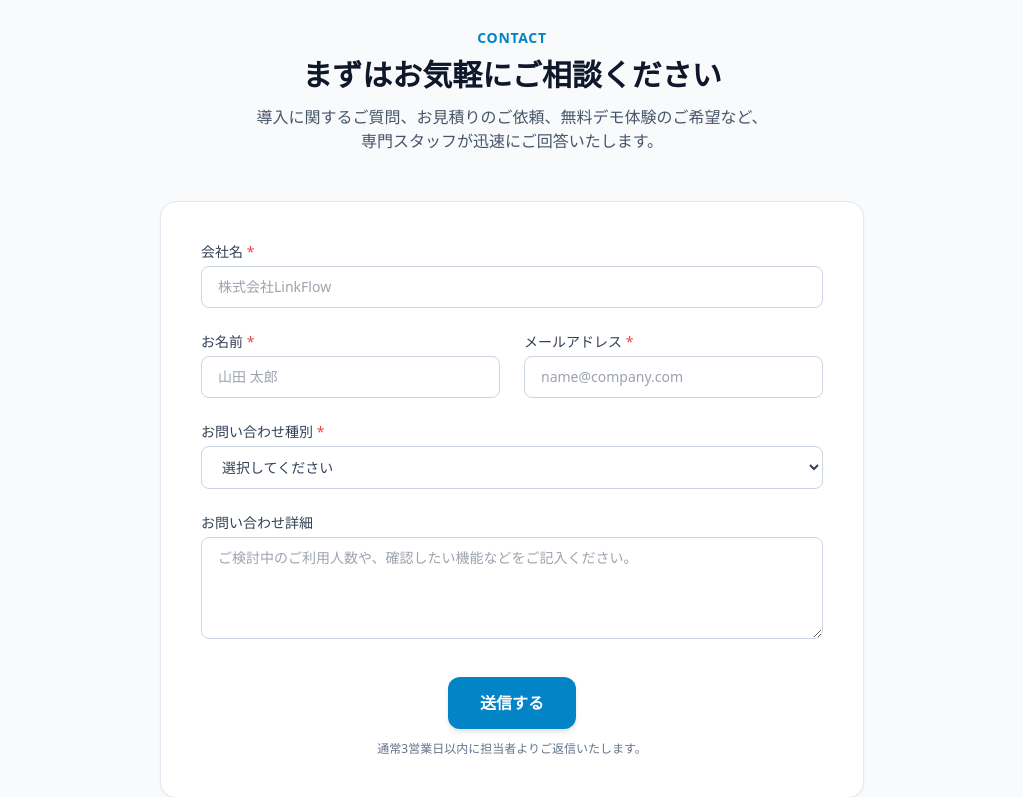
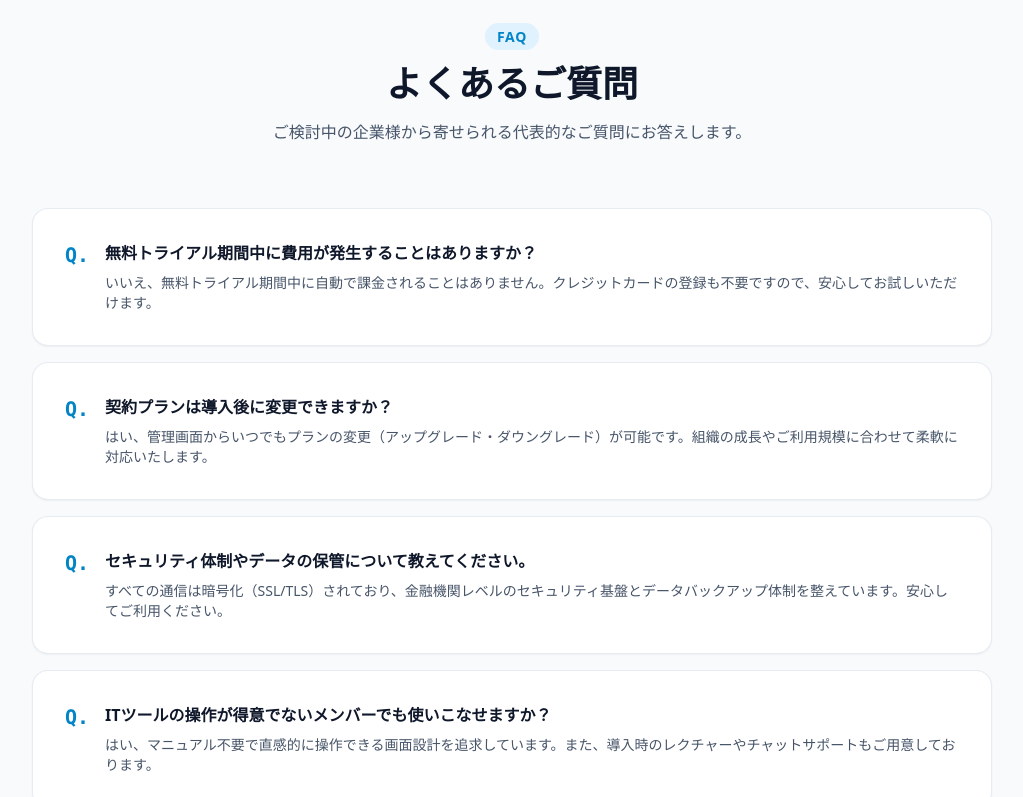
Before and after one commit to nakanishi-web/linkflow-corporate-site, a Next.js app: page / in a window 1280 px wide. Shown: the part 6200-6997 px from the top of the page, without its empty margins (128-1151 px from the left). Built offline with nearby package versions, Linux system fonts and the light colour scheme.

Commit message:
feat: よくある質問セクション(FaqSection)の実装

```diff
--- a/app/page.tsx
+++ b/app/page.tsx
@@ -7,6 +7,7 @@ import DashboardSection from '@/app/sections/DashboardSection';
 import TestimonialsSection from '@/app/sections/TestimonialsSection';
 import StepsSection from '@/app/sections/StepsSection';
 import PricingSection from '@/app/sections/PricingSection';
+import FaqSection from '@/app/sections/FaqSection';
 import ContactSection from '@/app/sections/ContactSection';
 
 export default function Home() {
@@ -21,6 +22,7 @@ export default function Home() {
       <TestimonialsSection />
       <StepsSection />
       <PricingSection />
+      <FaqSection />
       <ContactSection />
     </main>
   );
--- /dev/null
+++ b/app/sections/FaqSection.tsx
@@ -0,0 +1,65 @@
+import React from 'react';
+
+export default function FaqSection() {
+  const faqs = [
+    {
+      q: '無料トライアル期間中に費用が発生することはありますか？',
+      a: 'いいえ、無料トライアル期間中に自動で課金されることはありません。クレジットカードの登録も不要ですので、安心してお試しいただけます。',
+    },
+    {
+      q: '契約プランは導入後に変更できますか？',
+      a: 'はい、管理画面からいつでもプランの変更（アップグレード・ダウングレード）が可能です。組織の成長やご利用規模に合わせて柔軟に対応いたします。',
+    },
+    {
+      q: 'セキュリティ体制やデータの保管について教えてください。',
+      a: 'すべての通信は暗号化（SSL/TLS）されており、金融機関レベルのセキュリティ基盤とデータバックアップ体制を整えています。安心してご利用ください。',
+    },
+    {
+      q: 'ITツールの操作が得意でないメンバーでも使いこなせますか？',
+      a: 'はい、マニュアル不要で直感的に操作できる画面設計を追求しています。また、導入時のレクチャーやチャットサポートもご用意しております。',
+    },
+  ];
+
+  return (
+    <section className="py-20 bg-slate-50">
+      <div className="max-w-5xl mx-auto px-4 sm:px-6 lg:px-8">
+        {/* セクションヘッダー */}
+        <div className="text-center max-w-3xl mx-auto mb-16">
+          <span className="text-xs sm:text-sm font-semibold text-sky-600 uppercase tracking-wider bg-sky-100 px-3 py-1 rounded-full">
+            FAQ
+          </span>
+          <h2 className="text-2xl sm:text-4xl font-extrabold text-slate-900 mt-4 leading-tight">
+            よくあるご質問
+          </h2>
+          <p className="mt-4 text-sm sm:text-base text-slate-600">
+            ご検討中の企業様から寄せられる代表的なご質問にお答えします。
+          </p>
+        </div>
+
+        {/* Q&A リスト */}
+        <div className="space-y-4">
+          {faqs.map((faq, index) => (
+            <div
+              key={index}
+              className="bg-white rounded-2xl p-6 sm:p-8 border border-slate-200/80 shadow-sm hover:shadow-md transition-all duration-200"
+            >
+              <div className="flex items-start gap-4">
+                <span className="text-sky-600 font-extrabold text-lg sm:text-xl shrink-0 font-mono">
+                  Q.
+                </span>
+                <div>
+                  <h3 className="text-sm sm:text-base font-bold text-slate-900 mb-2 leading-snug">
+                    {faq.q}
+                  </h3>
+                  <p className="text-xs sm:text-sm text-slate-600 leading-relaxed">
+                    {faq.a}
+                  </p>
+                </div>
+              </div>
+            </div>
+          ))}
+        </div>
+      </div>
+    </section>
+  );
+}
```
